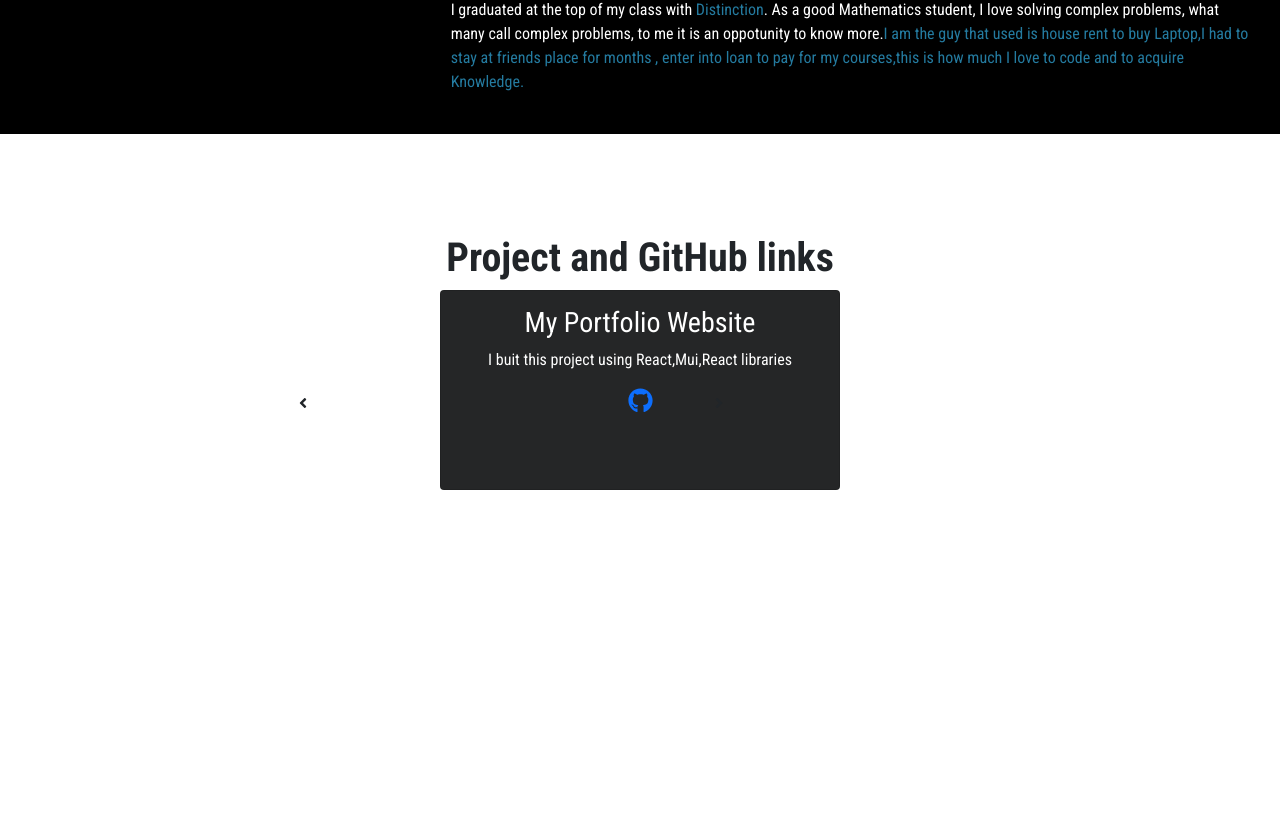
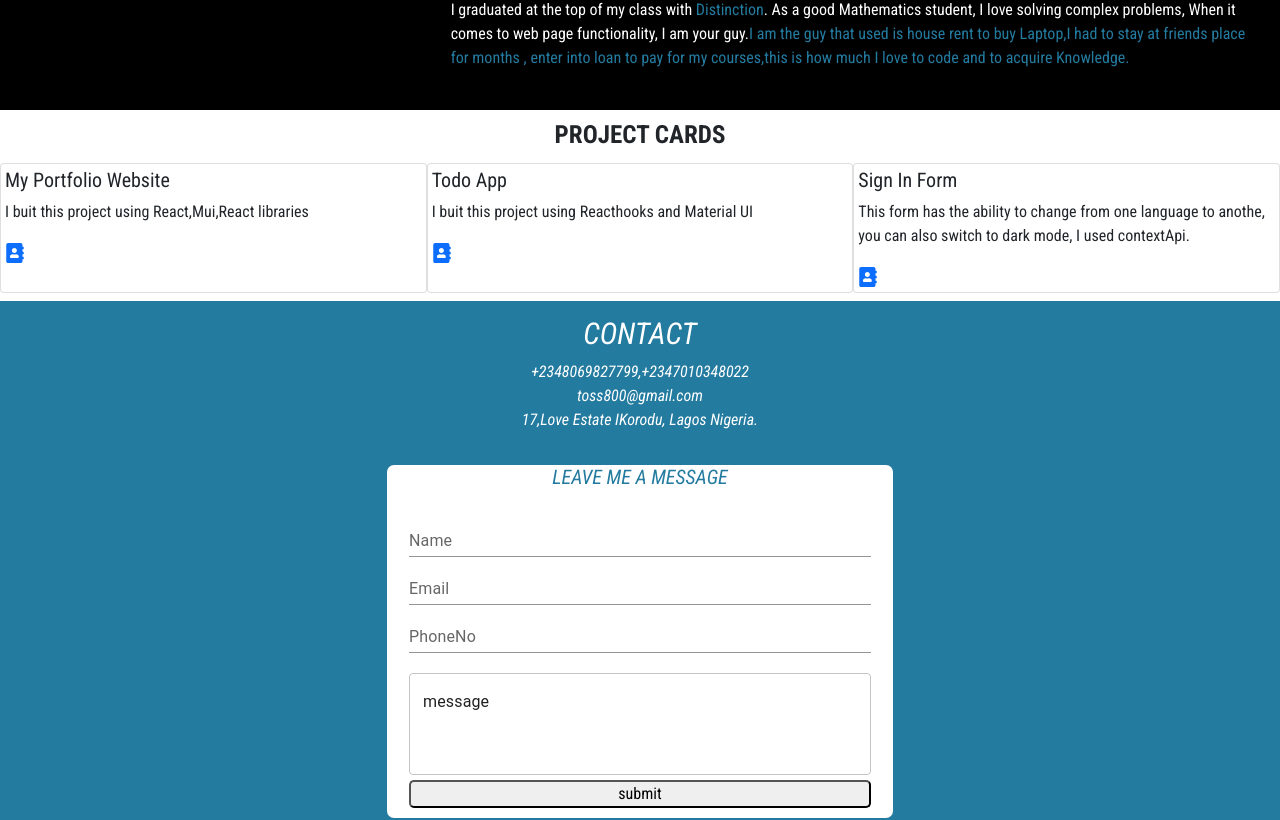
Before and after one commit to Tosin-Mayowa/my-portfolio, a React (Create React App) app: page / in a window 1280 px wide. Shown: the part 1054-1874 px from the top of the page. Built offline with nearby package versions, Linux system fonts and the light colour scheme.

Commit message:
fix pages

```diff
--- a/src/Component/About/About.css
+++ b/src/Component/About/About.css
@@ -80,7 +80,7 @@ span {
 
     .About-Hl>small {
         color: #247ba0;
-        font-size: 25px;
+        font-size: 20px;
     }
 
     .Abt-Rp {
--- a/src/Component/About/About.js
+++ b/src/Component/About/About.js
@@ -16,7 +16,7 @@ const About = () => {
     My main stacks are: Javascript,React,Typescript,HTML5 and CSS3, Git.I am always ready to learn,open to corrections.
     </p>
 <p className='mt-2 Abt-Rp '>
-I graduated at the top of my class with <span>Distinction</span>. As a good Mathematics student, I love solving complex problems, what many call complex problems, to me it is an oppotunity to know more.
+I graduated at the top of my class with <span>Distinction</span>. As a good Mathematics student, I love solving complex problems, When it comes to web page functionality, I am your guy.
 <span  className='pa'>I am the guy that used is house rent to buy Laptop,I had to stay at friends place for months , enter into loan to pay for my courses,this is how much I love to code and to acquire Knowledge.</span>
 
 </p>
--- a/src/Component/Contact/Contact.css
+++ b/src/Component/Contact/Contact.css
@@ -11,17 +11,14 @@
     align-content: center;
     flex-direction: column;
     padding: 10px;
-    margin-top: 15px;
+    margin-top: 10px;
 
 }
 
-.text {
-    margin-bottom: 100px;
 
-}
 
 .container {
-    margin-top: 40px;
+    margin-top: 30px;
     background: #fff;
     border: 3px solid #247ba0;
     border-radius: 10px;
@@ -35,7 +32,7 @@
     font-size: 30px;
     font-weight: 700px;
     text-align: center;
-    margin-top: 80px;
+    margin-top: 15px;
     color: #fff;
 }
 
@@ -46,7 +43,7 @@
     font-weight: 700px;
     text-align: center;
 
-    color: #fff;
+    color: #247ba0;
 }
 
 
--- a/src/Component/Contact/Contact.js
+++ b/src/Component/Contact/Contact.js
@@ -53,7 +53,7 @@ useEffect(()=>{
           id="outlined-multiline-static"
 
           multiline
-          rows={4}
+          rows={3}
           defaultValue="message"
         />
         <button style={{ marginTop:'5px',borderRadius:'5px', }}>submit</button>
--- a/src/Component/Header/Header.js
+++ b/src/Component/Header/Header.js
@@ -17,7 +17,7 @@ const Header = () => {
 
    <Grid container >
 
-   <Grid item xs={12} md={6 } lg={6}>
+   <Grid item xs={12} md={12 } lg={6}>
 
     <Paper className='Paper-Header' style={{ height: '100vh', padding:'1rem 1rem' }} elevation={0}>
     <div>
@@ -39,7 +39,7 @@ const Header = () => {
     </Paper>
 
    </Grid>
-   <Grid item  xs={12} md={6 } lg={6}>
+   <Grid item  xs={12} md={12 } lg={6}>
     <Paper  style={{ height: '100vh', paddingTop:'2rem' }} elevation={0}>
     <Paper variant='outlined' elevation={2} className='side-paper' style={{ width: '60%', height:'200px', backgroundColor:'#247ba0', margin: '0 auto',padding:'1rem 1rem', overflow:'hidden', borderRadius:'10px' }}>
     <h2 style={{ color:'#fff' }}>Click to view my resume</h2>
--- a/src/Component/Portfolio/Portfolio.css
+++ b/src/Component/Portfolio/Portfolio.css
@@ -1,86 +1,31 @@
-.Portfolio {
-    text-align: center;
-    width: 100%;
-    height: 100vh;
-    position: relative;
-    padding-top: 50px;
-}
-
 .Portfolio-H {
-    font-size: 40px;
+    font-size: 25px;
     margin-top: 10px;
     font-weight: 700;
-    margin-top: 50px;
+    text-align: center;
+    padding-bottom: 5px;
+    text-transform: uppercase;
 }
 
 .card {
-    width: 400px;
-    height: 200px;
+
+    background: #247ba0;
     border-radius: 10px;
-    border: 2px solid;
-    background-color: #252627 !important;
-    color: #ffffff !important;
-    padding: 15px 8px;
-    margin: 0 auto;
-    margin-bottom: -300px;
-    z-index:-1;
+    border: 2px solid black;
+
+
 
 }
 
-.arrow {
-    position: absolute;
-    margin: 0 auto;
-    margin-top: 200px;
 
+
+
+
+.card-title {
+    font-size: 20px;
+    text-transform: capitalize;
 }
 
-.arrowR {
-    margin-left: 400px;
-
+.card-text {
+    font-size: 15px;
 }
-
-.arrowL {
-    margin-left: 295px;
-
-}
-
-.btn {
-    display: none !important;
-}
-
-@media(max-width:960px) {
-
-    .arrowR {
-        margin-left: 150px !important;
-
-    }
-
-    .arrowL {
-        margin-left: 100px !important;
-
-    }
-
-    .card {
-        display: flex;
-        flex-direction: column;
-        flex-wrap: wrap;
-        width: 200px;
-    }
-
-    .arrow {
-        position: absolute;
-        margin: 0 auto;
-        margin-top: 350px;
-        display: none;
-    }
-
-    .btn {
-        display: block !important;
-        margin-bottom: -300px !important;
-
-    }
-
-    .Portfolio{
-        position: unset;
-    }
-}
--- a/src/Component/Portfolio/Portfolio.js
+++ b/src/Component/Portfolio/Portfolio.js
@@ -1,56 +1,45 @@
-import React,{useState} from 'react'
-import {Paper} from '@mui/material';
+import React from 'react';
+import '../../../node_modules/bootstrap/dist/css/bootstrap.min.css';
 import './Portfolio.css';
-import {FaGithub,FaAngleLeft, FaAngleRight} from 'react-icons/fa'
-const data=[
-  {id:1, title:'My Portfolio Website', text:'I buit this project using React,Mui,React libraries',src:'https://github.com/Tosin-Mayowa/my-portfolio' },
-  {id:1, title:'Todo', text:'I buit this project using Reacthooks and MaterialUI',src:'https://github.com/Tosin-Mayowa/todo-app-hooks' }
+import {FaAddressBook} from 'react-icons/fa'
 
-]
-const Portfolio = () => {
-const [index,setIndex]=useState(0);
-const dataContent=data[index];
-const {title,text,src}=dataContent;
-const handleLeft=()=>{
-  if(index<0){
-    setIndex(data.length-1)
-  }
-   if(index>0){
-    setIndex(index-1)
-  }
-  if(index===0){
-     setIndex(index)
-  }
-}
-const handleRight=()=>{
- if(index<0){
-    setIndex(index+1)
-  }
-   if(index>0 && index<data.length-1 ){
-    setIndex(index+1)
-  }
-  if(index===0){
-     setIndex(index+1)
-  }
-}
-  return (
-   <div className='Portfolio'>
-   <h2  className='Portfolio-H'>Project and GitHub links</h2>
-   <Paper elevation={0} className='card'>
-   <h3>{title}</h3>
-      <p>{text}</p>
-      <a href={src}><FaGithub size={25}/></a>
 
-   </Paper>
-     <div className="arrow">
-     <FaAngleLeft className="arrowL" onClick={handleLeft}/>
-   <FaAngleRight className="arrowR" onClick={handleRight}/>
-   </div>
+function Portfolio(){
+
+ return (
+   <div className='container-fluid'>
+   <h2  className='Portfolio-H'>Project Cards</h2>
+  <div className="row">
+    <div className='col-xs-12 col-md-6 col-lg-4 p-1 mb-2 card'>
+        <h3 className='card-title'>My Portfolio Website</h3>
+        <p>I buit this project using React,Mui,React libraries</p>
+        <a href='https://eweb.com'><FaAddressBook size={20}/></a>
+    </div>
+
+    <div className='col-xs-12 col-md-6 col-lg-4 mb-2 p-1 card'>
+        <h3 className='card-title'>Todo App</h3>
+        <p>I buit this project using Reacthooks and Material UI</p>
+        <a href='https://eweb.com'><FaAddressBook size={20}/></a>
+    </div>
+
+     <div className='col-xs-12 col-md-6 col-lg-4 p-1 mb-2 card'>
+        <h3 className='card-title'>sign in form</h3>
+        <p>This form has the ability to change from one language to anothe, you can also switch to dark mode, I used contextApi.</p>
+        <a href='https://eweb.com'><FaAddressBook size={20}/></a>
+    </div>
+  </div>
+
 
 
   </div>
 
   )
+
 }
 
+
+
+
+
+
 export default Portfolio;
--- a/src/Component/Skills/Skills.js
+++ b/src/Component/Skills/Skills.js
@@ -4,7 +4,7 @@ import ReactTypingEffect from 'react-typing-effect';
 import './Skill.css';
 const Skills = () => {
   return (
-    <Paper variant='outlined' elevation={2} style={{ width: '70%', height:'200px', backgroundColor:'#247ba0', margin: '50px auto', textAlign:'center', borderRadius:'10px' }}>
+    <Paper variant='outlined' elevation={2} style={{ width: '70%', height:'150px', backgroundColor:'#247ba0', margin: '50px auto', textAlign:'center', borderRadius:'10px' }}>
      <h1 className='Typed-H'>My main stacks</h1>
      <Divider/>
 <ReactTypingEffect
```
